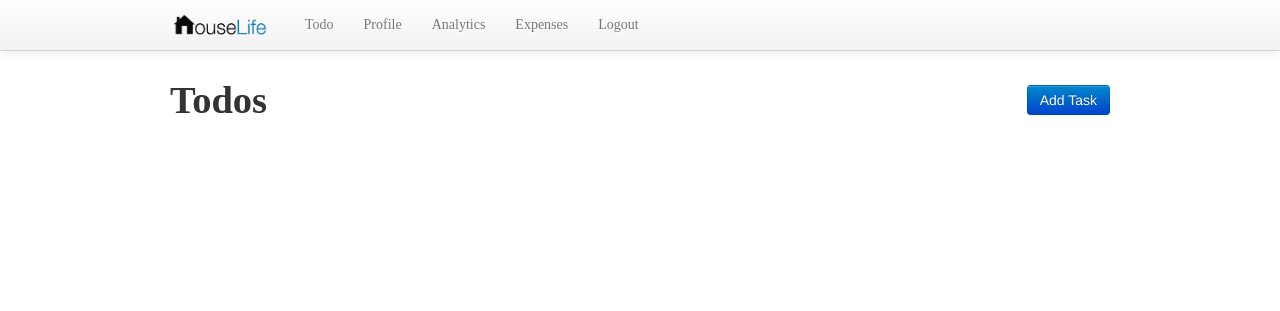
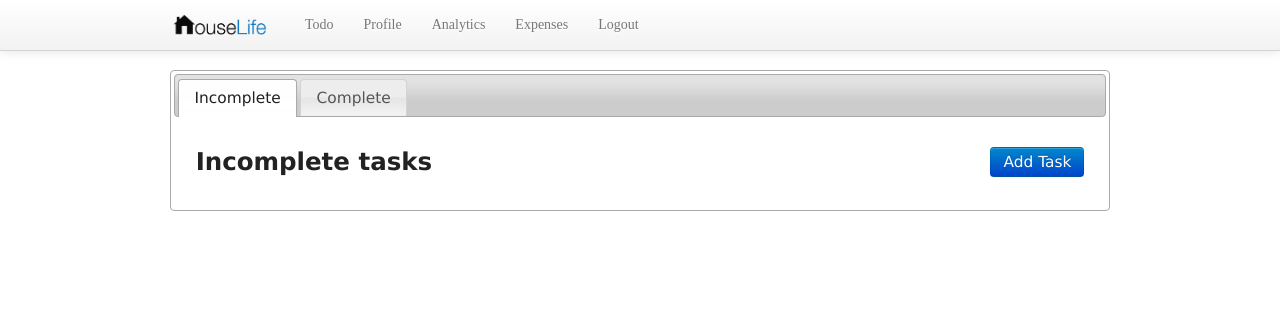
Before and after one commit to yangshun/houselife, a Flask app: template templates/main.html in a window 1280 px wide. Shown: the top 311 px of the page. Run offline with Flask 2, Linux system fonts and the light colour scheme; the template is opened without the code that fills it, so the values that code supplies are empty; some libraries are stand-ins or nearby versions.

Commit message:
implemented tabs for completed and non-complete tasks

```diff
--- a/static/css/app.css
+++ b/static/css/app.css
@@ -46,3 +46,16 @@ body {
 #ui {
     padding-top: 15px
 }
+
+table input, table select {
+    margin: 0;
+}
+
+table input {
+    width: 100%;
+}
+
+table select {
+    width: 80px;
+    height: 20px;
+}
--- a/static/js/app.js
+++ b/static/js/app.js
@@ -80,6 +80,10 @@ $(function () {
                 collection: taskCollection
             });
 
+            completedTaskCollectionView = new CompletedTaskCollectionView({
+                collection: taskCollection
+            });
+
             taskCollection.grab(function () {
                 $('#add-task-btn').click(function () {
                     $( "#dialog-modal" ).dialog({
@@ -87,16 +91,10 @@ $(function () {
                         width: 850,
                         modal: true
                     });
-                    /*
-                    var newTask = new Task({
-                        "household_id": appVars.user.get('household_id')
-                    });
-                    taskCollection.add(newTask);
-                    taskCollectionView.taskViews[newTask.cid].renderEditView(true);
-                    */
                 });
             }, false);
             $('#tasks-container').append(taskCollectionView.$el);
+            $('#completed-tasks-container').append(completedTaskCollectionView.$el);
 
 
         }
--- a/static/js/views.js
+++ b/static/js/views.js
@@ -1,21 +1,25 @@
 
 $(function () {
+
+    $( "#tabs" ).tabs();
+
     TaskView = Backbone.View.extend({
         model: Task,
-        initialize: function () {
+        initialize: function (completed) {
             var thisView = this;
             if (this.model instanceof Task) {
                 if (this.model.get('status') < 1) {
-                    this.renderNormalView();
+                    this.renderNormalView(true,true,true);
                 }
             }
+
             this.model.on('change', function (model) {
                 if (model.get('status') == 1) {
                     thisView.$el.remove();
                 }
             });
         },
-        renderNormalView: function () {
+        renderNormalView: function (completeButton,editButton,deleteButton) {
 
             var thisView = this;
 
@@ -40,28 +44,29 @@ $(function () {
                 $assigneeEntry.html(user.get('username'));
             }
 
-            var $statusEntry = $('<td>');
-
-            var status = this.model.get('status') ? "Completed" : "Open";
-            $statusEntry.html(status);
-
             var $editEntry = $('<td>');
+            if (editButton) {
                 var $editButton = $('<i class="icon-pencil icon-gray pointer"></i>');
                 $editButton.click(function () {
                     thisView.renderEditView();
                 });
                 $editEntry.append($editButton);
+            }
+
 
             var $completeEntry = $('<td>');
+
+            if (completeButton) {
                 var $completeButton = $('<i class="icon-ok icon-gray pointer"></i>');
                 $completeButton.click(function () {
                     thisView.model.set('status',1);
                     thisView.model.save();
                 });
                 $completeEntry.append($completeButton);
-
+            }
 
             var $deleteEntry = $('<td>');
+            if (deleteButton) {
                 var $deleteButton = $('<i class="icon-remove icon-gray pointer"></i>');
                 $deleteButton.click(function () {
                     thisView.model.destroy({
@@ -69,12 +74,12 @@ $(function () {
                     });
                 });
                 $deleteEntry.append($deleteButton);
+            }
 
             $tableRow
                 .append($titleEntry)
                 .append($descriptionEntry)
                 .append($assigneeEntry)
-                .append($statusEntry)
                 .append($completeEntry)
                 .append($editEntry)
                 .append($deleteEntry);
@@ -136,22 +141,9 @@ $(function () {
                 })
                 .appendTo($assigneeEntry);
 
-            var $statusEntry = $('<td>');
-            if (create) {
-                $statusEntry.html("Open");
-            } else {
-                var $statusInput = $('<select><option value="0">Open</option><option value="1">Completed</option>');
-                $statusInput
-                    .val(this.model.get('status'))
-                    .on('change', function () {
-                        thisView.model.set('status', $(this).val());
-                    })
-                    .appendTo($statusEntry);
-            }
-
 
             var $saveEntry = $('<td>');
-            var $saveButton = $('<button class="btn">Save</button>');
+            var $saveButton = $('<i class="icon-file icon-gray pointer"></i>');
             $saveButton.click(function () {
                 thisView.renderNormalView();
                 thisView.model.save({
@@ -163,16 +155,17 @@ $(function () {
             $saveEntry.append($saveButton);
 
             var $deleteEntry = $('<td>');
-            var $deleteButton = $('<button class="btn">Delete</button>');
+            var $deleteButton = $('<i class="icon-remove icon-gray pointer"></i>');
             $deleteEntry.append($deleteButton);
 
+            var $emptyEntry = $('<td>');
             $tableRow
                 .append($titleEntry)
                 .append($descriptionEntry)
                 .append($assigneeEntry)
-                .append($statusEntry)
                 .append($saveEntry)
-                .append($deleteEntry);
+                .append($deleteEntry)
+                .append($emptyEntry);
 
             this.$el.replaceWith($tableRow);
             this.setElement($tableRow);
@@ -181,15 +174,29 @@ $(function () {
 
     });
 
+    CompletedTaskView = TaskView.extend({
+        initialize: function () {
+            var thisView = this;
+            if (this.model instanceof Task) {
+                if (this.model.get('status') == 1) {
+                    this.renderNormalView(false,false,false);
+                }
+            }
+        }
+    });
+
+
+
     TaskCollectionView = Backbone.View.extend({
         collection: TaskCollection,
+        subView: TaskView,
         initialize: function () {
             var taskViews = this.taskViews = {};
 
             var thisCollectionView = this;
 
             var addView = function (model) {
-                newTaskView = new TaskView({
+                newTaskView = new thisCollectionView.subView({
                     'model': model
                 });
 
@@ -222,7 +229,7 @@ $(function () {
             var $tableRow = $('<tr>');
             $table.append($tableRow);
 
-            var headers = ["Title", "Description", "Assignee", "Status", " ", " ", " "];
+            var headers = ["Title", "Description", "Assignee", " ", " ", " "];
 
             for (var i = 0; i < headers.length; i++) {
                 $tableRow.append($('<th>'+headers[i]+'</th>'));
@@ -233,6 +240,12 @@ $(function () {
 
         }
     });
+
+    CompletedTaskCollectionView = TaskCollectionView.extend({
+        collection: TaskCollection,
+        subView: CompletedTaskView
+    });
+
 
     ModalEditView = Backbone.View.extend({
         el: $('#dialog-modal'),
--- a/templates/app.html
+++ b/templates/app.html
@@ -13,14 +13,32 @@
 
 
 <div class="container js-nav-container" id="todo-container">
-    <h1 style="float:left">Todos</h1>
-    <div id="ui">
-        <button style="float:right" class="btn btn-primary" id="add-task-btn">Add Task</button>
+
+    <div id="tabs">
+        <ul>
+            <li><a href="#incomplete-tasks">Incomplete</a></li>
+            <li><a href="#complete-tasks">Complete</a></li>
+        </ul>
+        <div id="incomplete-tasks">
+            <h3 style="float:left">Incomplete tasks</h3>
+            <div id="ui">
+                <button style="float:right" class="btn btn-primary" id="add-task-btn">Add Task</button>
+            </div>
+            <div id="tasks-container" style="clear:both">
+
+            </div>
+        </div>
+        <div id="complete-tasks">
+            <h3 style="float:left">Completed tasks</h3>
+            <div id="completed-tasks-container" style="clear:both">
+
+            </div>
+        </div>
     </div>
-    <div id="tasks-container" style="clear:both">
 
-    </div>
 </div>
+
+
 
 <div class="container js-nav-container hide" id="profile-container">
     <h1>Profile</h1>
```
Lines whose indentation alone changed are shown as unchanged.
